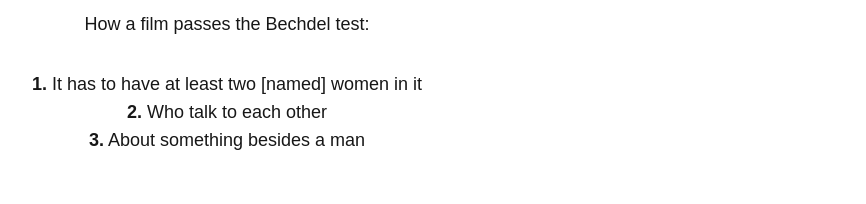
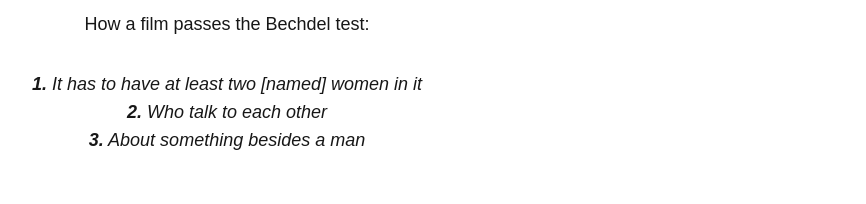
Before and after one commit to jacobadam/bechdel-wallace-test, a Next.js app: page / in a window 1280 px wide. Shown: the part 194-398 px from the top of the page, without its empty margins (413-1279 px from the left). Built offline with nearby package versions, Linux system fonts and the light colour scheme.

Commit message:
italisize text

```diff
--- a/src/app/page.tsx
+++ b/src/app/page.tsx
@@ -68,13 +68,13 @@ const Home: React.FC = () => {
           <li className="text-xs sm:text-lg mb-8">
             How a film passes the Bechdel test:
           </li>
-          <li className="text-xs sm:text-lg">
+          <li className="text-xs sm:text-lg italic">
             <b>1.</b> It has to have at least two [named] women in it
           </li>
-          <li className="text-xs sm:text-lg">
+          <li className="text-xs sm:text-lg italic">
             <b>2.</b> Who talk to each other
           </li>
-          <li className="text-xs sm:text-lg">
+          <li className="text-xs sm:text-lg italic">
             <b>3.</b> About something besides a man
           </li>
         </ol>
```
